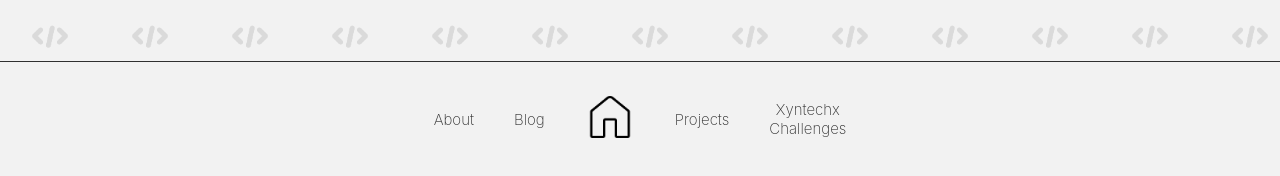
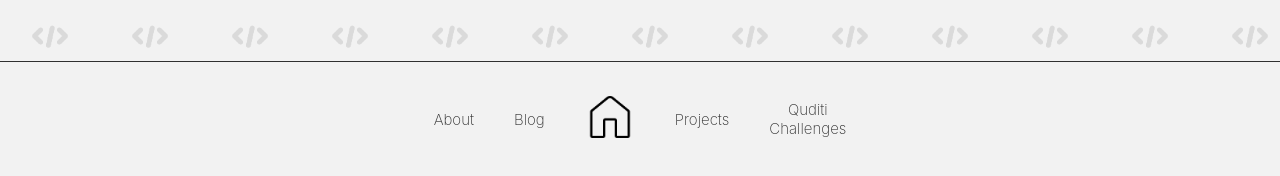
Before and after one commit to xyntechx/Website, a React (Create React App) app: page /blog in a window 1280 px wide. Shown: the part 1424-1600 px from the top of the page. Built offline with nearby package versions, Linux system fonts and the light colour scheme.

Commit message:
Update Bottomnav.js

```diff
--- a/src/Bottomnav.js
+++ b/src/Bottomnav.js
@@ -29,10 +29,11 @@ function Bottomnav() {
                 Projects
             </a>
             <a
-                href="/xyntechx-challenges"
+                href="https://quditi-challenges.netlify.app/"
+                target="_blank"
                 rel="noopener noreferrer"
             >
-                Xyntechx
+                Quditi
                 <br></br>
                 Challenges
             </a>
```
